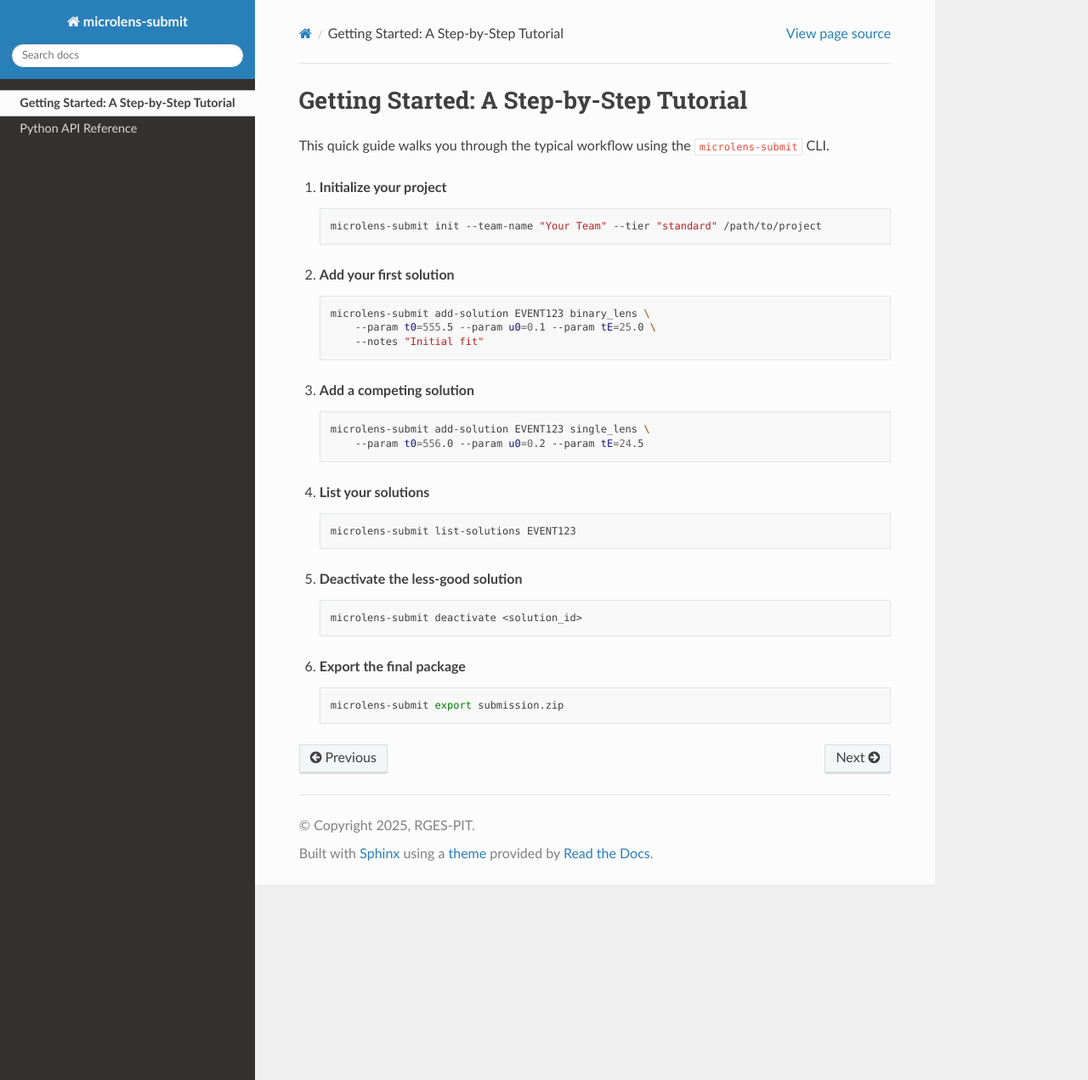
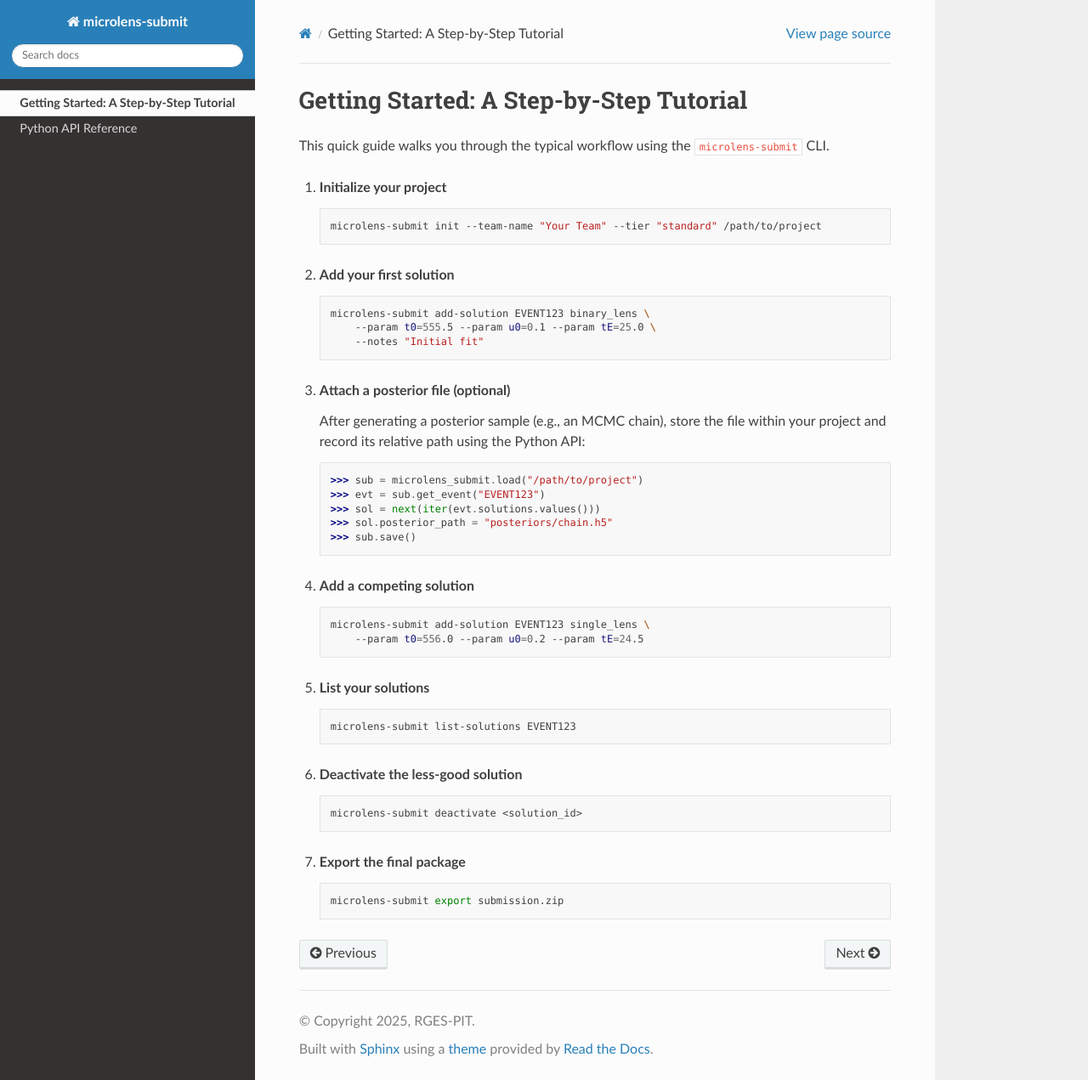
Before and after one commit to AmberLee2427/microlens-submit, a Sphinx documentation site: the page built from docs/tutorial.rst, in a window 1280 px wide and 1271 px high. Shown: the whole window at 85% size. Built offline with Sphinx 7.4.7 and the Read the Docs theme 3.1.0, drawn with Linux system fonts in a browser that asks for light colours.

Commit message:
Add posterior_path field and persist

```diff
--- a/docs/tutorial.rst
+++ b/docs/tutorial.rst
@@ -17,26 +17,37 @@ This quick guide walks you through the typical workflow using the ``microlens-su
           --param t0=555.5 --param u0=0.1 --param tE=25.0 \
           --notes "Initial fit"
 
-3. **Add a competing solution**
+3. **Attach a posterior file (optional)**
+
+   After generating a posterior sample (e.g., an MCMC chain), store the file
+   within your project and record its relative path using the Python API::
+
+      >>> sub = microlens_submit.load("/path/to/project")
+      >>> evt = sub.get_event("EVENT123")
+      >>> sol = next(iter(evt.solutions.values()))
+      >>> sol.posterior_path = "posteriors/chain.h5"
+      >>> sub.save()
+
+4. **Add a competing solution**
 
    .. code-block:: bash
 
       microlens-submit add-solution EVENT123 single_lens \
           --param t0=556.0 --param u0=0.2 --param tE=24.5
 
-4. **List your solutions**
+5. **List your solutions**
 
    .. code-block:: bash
 
       microlens-submit list-solutions EVENT123
 
-5. **Deactivate the less-good solution**
+6. **Deactivate the less-good solution**
 
    .. code-block:: bash
 
       microlens-submit deactivate <solution_id>
 
-6. **Export the final package**
+7. **Export the final package**
 
    .. code-block:: bash
 
```
Also changed, not shown: README.md (+1 -0 lines), 2 other files.
